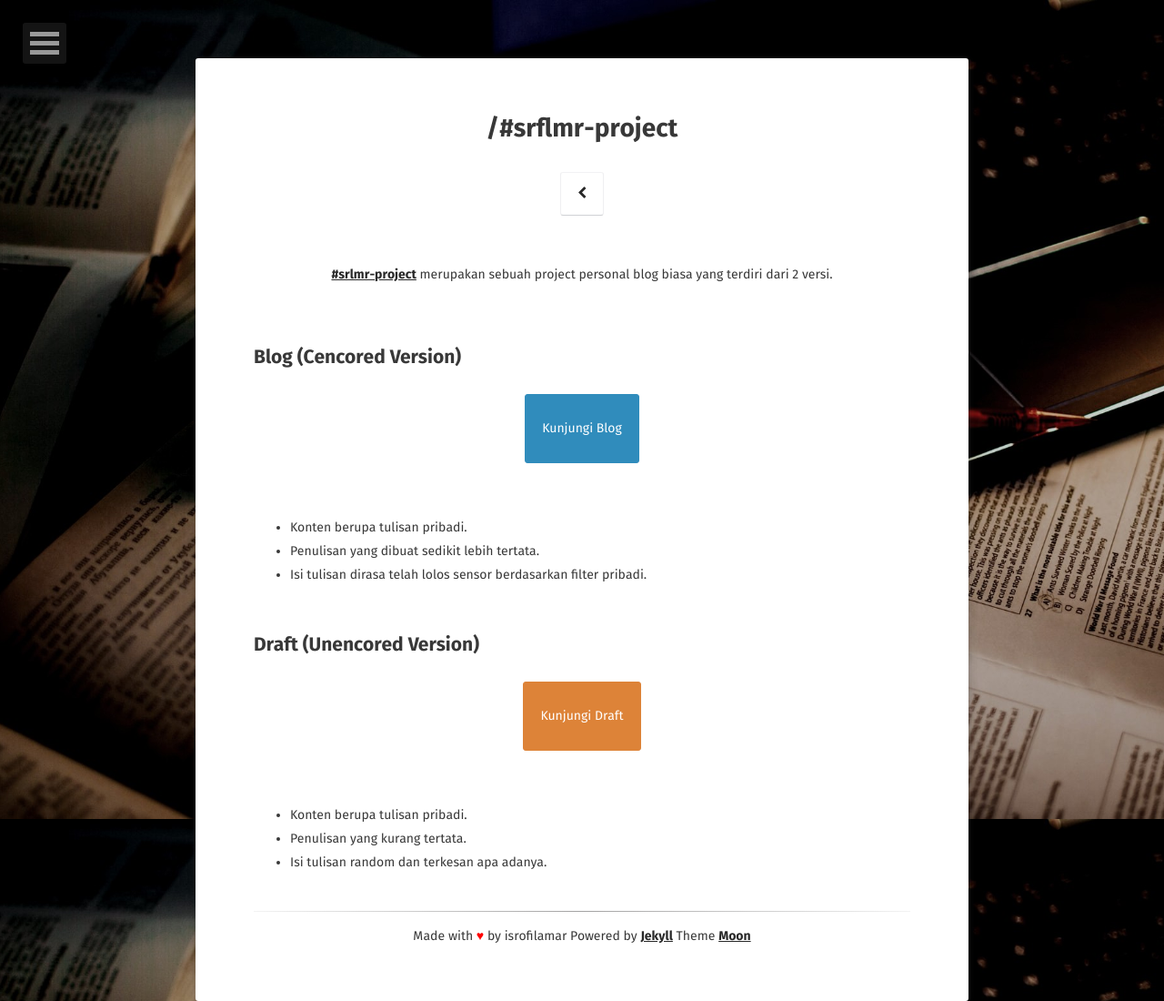
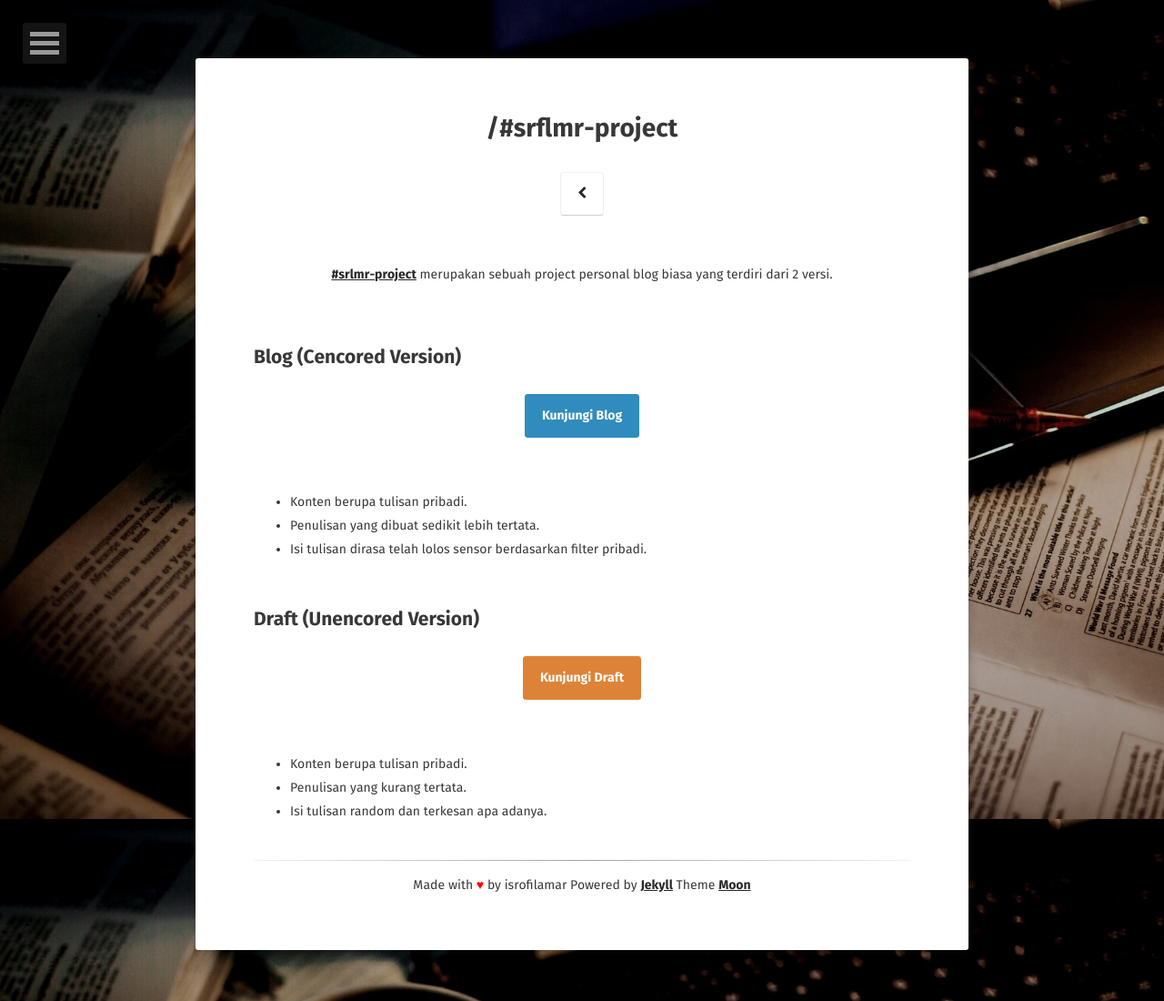
Before and after one commit to mvlnmr/srflmr-site, a Jekyll site: the page built from about/index.md, in a window 1280 px wide. Shown: the whole page at 91% size. Built offline with Jekyll 4.4.1, drawn with Linux system fonts in a browser that asks for light colours; some web fonts are replaced.

Commit message:
Update About

```diff
--- a/about/index.md
+++ b/about/index.md
@@ -14,7 +14,7 @@ comments: false
 ## Blog (Cencored Version)
 
 
-<center><a href="https://blog.srflmr.my.id" class="btn zoombtn btn-info"><p>Kunjungi Blog</p></a></center>
+<center><a href="https://blog.srflmr.my.id" class="btn zoombtn btn-info"><b>Kunjungi Blog</b></a></center>
 <br>
 
 * Konten berupa tulisan pribadi.
@@ -26,7 +26,7 @@ comments: false
 ## Draft (Unencored Version)
 
 
-<center><a href="https://draft.srflmr.my.id" class="btn zoombtn btn-warning"><p>Kunjungi Draft</p></a></center>
+<center><a href="https://draft.srflmr.my.id" class="btn zoombtn btn-warning"><b>Kunjungi Draft</b></a></center>
 <br>
 
 * Konten berupa tulisan pribadi.
```
